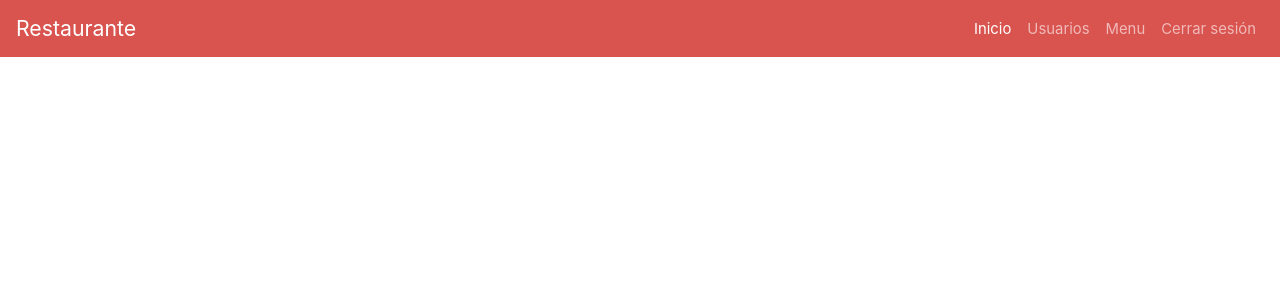
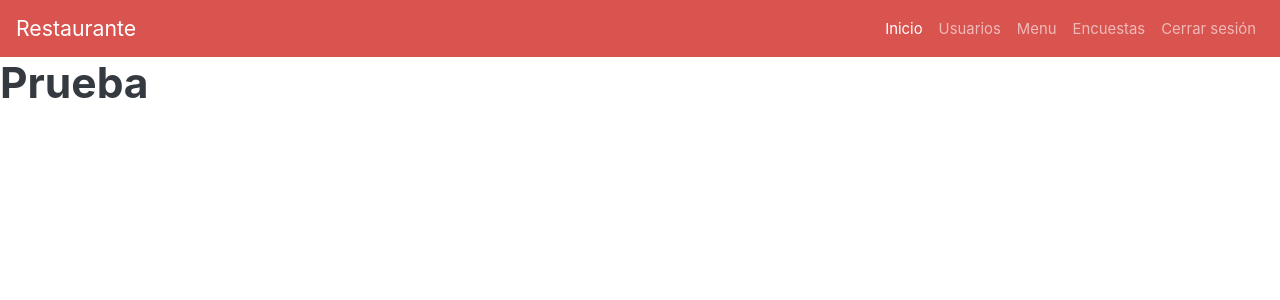
Before and after one commit to sebastian96/restaurant-app, a React (Create React App) app: page /dashboard/Survey in a window 1280 px wide. Shown: the top 300 px of the page. Built offline with nearby package versions, Linux system fonts and the light colour scheme.

Commit message:
Adicion encuesta

```diff
--- a/src/components/Dashboard.jsx
+++ b/src/components/Dashboard.jsx
@@ -4,6 +4,7 @@ import Header from './dashboard/Header';
 import Statistics from './dashboard/statistics';
 import Users from './dashboard/Users';
 import RegisterUser from './dashboard/RegisterUser';
+import Survey from './dashboard/Survey';
 
 const container = () => {
     return (
@@ -134,6 +135,7 @@ const Dashboard = () => {
             <Route exact path="/dashboard" component={container} />
             <Route exact path="/dashboard/users" component={Users} />
             <Route exact path="/dashboard/users/register-user" component={RegisterUser} />
+            <Route exact path="/dashboard/Survey" component={Survey} />
         </>
     )
 };
--- a/src/components/dashboard/Header.jsx
+++ b/src/components/dashboard/Header.jsx
@@ -27,6 +27,11 @@ const Header = () => {
                         </Link>
                     </li>
                     <li className="nav-item">
+                        <Link to="/dashboard/Survey" className="nav-link">
+                            Encuestas
+                        </Link>
+                    </li>
+                    <li className="nav-item">
                         <Link to="/" className="nav-link">
                             Cerrar sesión
                         </Link>
--- /dev/null
+++ b/src/components/dashboard/Survey.jsx
@@ -0,0 +1,11 @@
+import React from 'react';
+
+const Survey = () => {
+    return (
+        <h1>Prueba</h1>
+    )
+}
+
+
+
+export default Survey;
```
